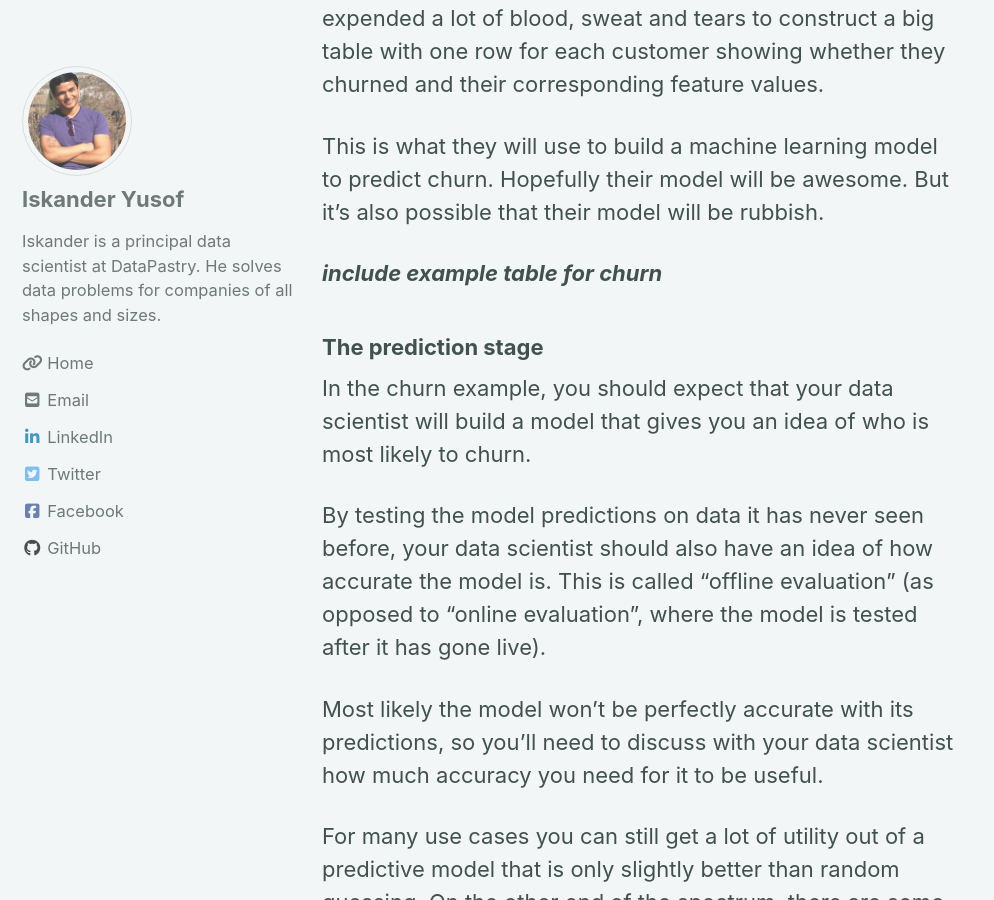
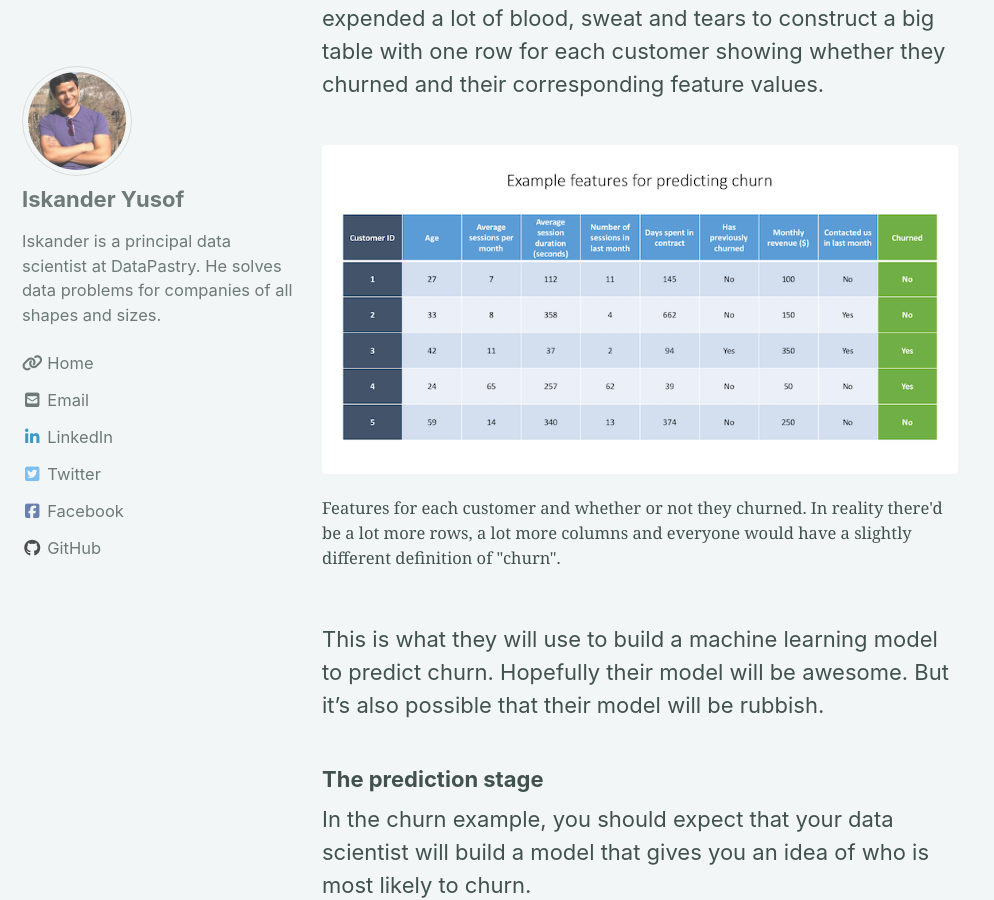
Before and after one commit to datapastry/datapastry.github.io, a Jekyll site: the page built from _posts/2019-08-08-what-your-data-scientist-should-be-doing.md, in a window 1280 px wide and 900 px high, scrolled down 3768 px. Shown: the whole window, without its empty margins (0-994 px from the left). Built offline with Jekyll 4.4.1, drawn with Linux system fonts in a browser that asks for light colours; cached includes are drawn as plain includes; nearby versions of some CDN libraries; some of the changed text lies outside the part shown.

Commit message:
Example table for churn

```diff
--- a/_posts/2019-08-08-what-your-data-scientist-should-be-doing.md
+++ b/_posts/2019-08-08-what-your-data-scientist-should-be-doing.md
@@ -17,15 +17,15 @@ In this example, three things will need to happen:
 
 
 
-1. ***Preparation:*** Before your data scientist can do any real work, they’ll need to get hold of your data and knock it into a shape where they can do some fancy predictive modelling.
+1. **Preparation:** Before your data scientist can do any real work, they’ll need to get hold of your data and knock it into a shape where they can do some fancy predictive modelling.
 
 	They’ll also need tools to work with the data and ideally should have access to people who can tell them more about the data they’ll be working with.
 
 	Even the smartest data scientist won’t be able to figure out what a field called `xgr671` means without any context.
 
-2. ***Prediction:*** Your data scientist will need to build a _model_ that predicts which customers are most likely to churn.
+2. **Prediction:** Your data scientist will need to build a _model_ that predicts which customers are most likely to churn.
 
-3. ***Action:*** Your company will take some sort of action based on the model’s predictions.
+3. **Action:** Your company will take some sort of action based on the model’s predictions.
 
 	For example, you might proactively contact customers who are likely to churn and offer them incentives to stay with you.
 
@@ -61,9 +61,12 @@ To help your data scientist come up with good features, make sure they have acce
 
 When all is said and done, your data scientist will have expended a lot of blood, sweat and tears to construct a big table with one row for each customer showing whether they churned and their corresponding feature values.
 
+<figure>
+	<a href="{{ site.baseurl }}/assets/images/churn-data.png"><img src="{{ site.baseurl }}/assets/images/churn-data-small.png" alt="Example features for predicting churn"></a>
+	<figcaption>Features for each customer and whether or not they churned. In reality there'd be a lot more rows, a lot more columns and everyone would have a slightly different definition of "churn".</figcaption>
+</figure>
+
 This is what they will use to build a machine learning model to predict churn. Hopefully their model will be awesome. But it’s also possible that their model will be rubbish.
-
-**_include example table for churn_**
 
 ### The prediction stage
 
```
Also changed, not shown: assets/images/churn-data-small.png (added), assets/images/churn-data.png (added).
